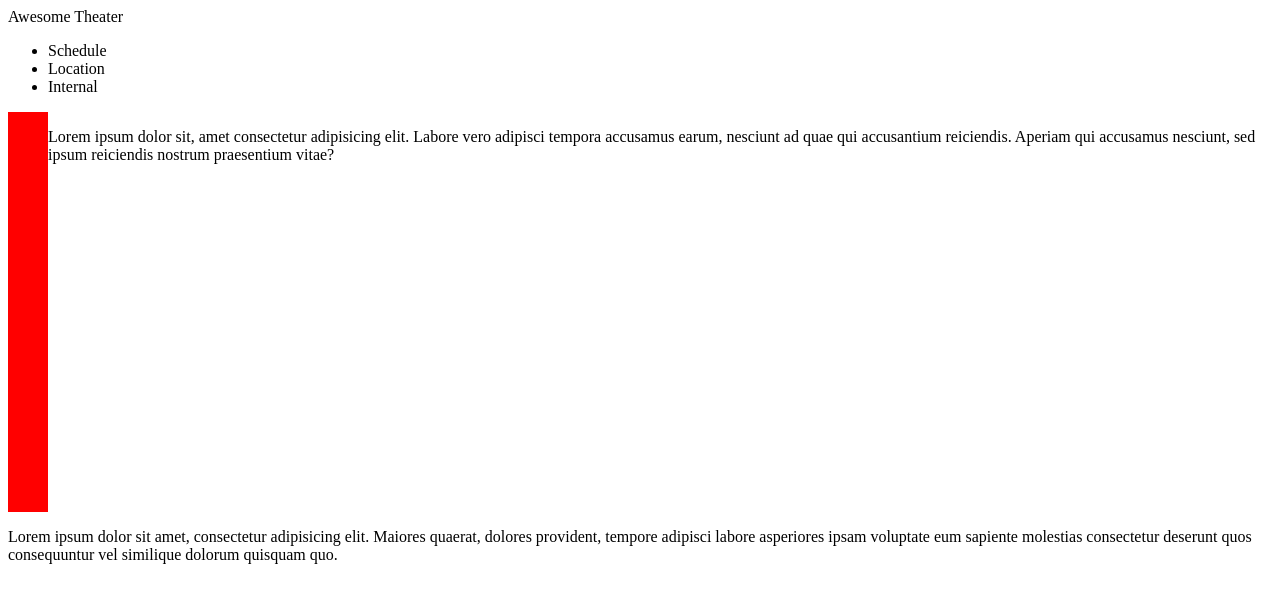
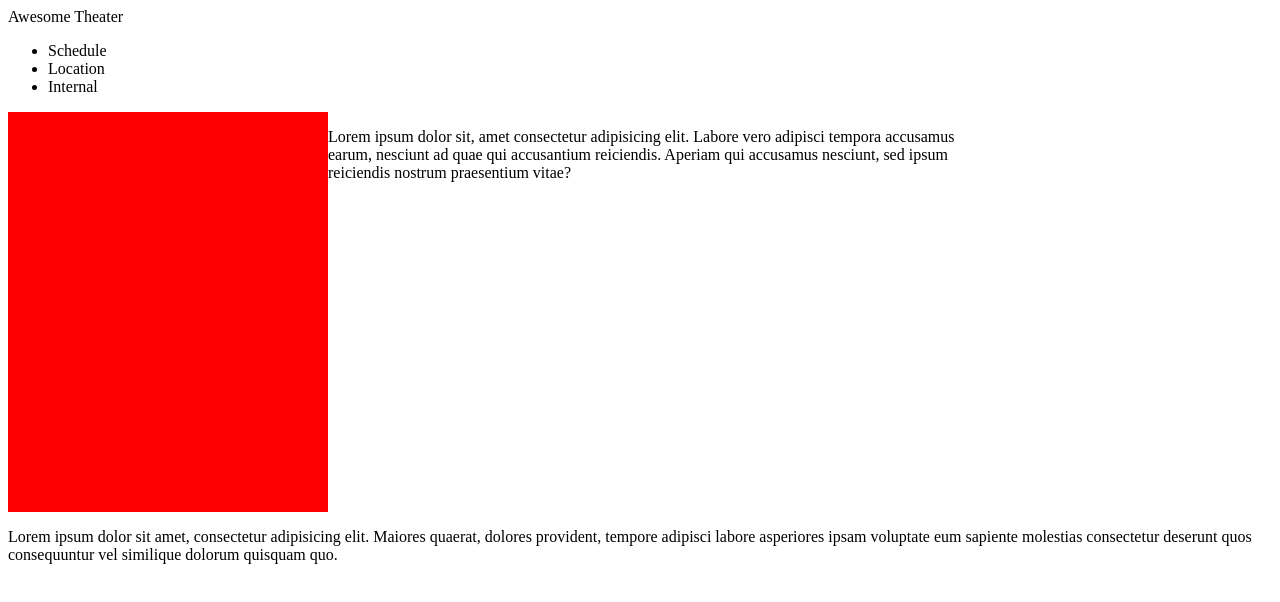
Before and after one commit to KrzFra/angularSchulung, an Angular app: page /location in a window 1280 px wide. Shown: the top 602 px of the page. Built offline with nearby package versions, Linux system fonts and the light colour scheme.

Commit message:
Change width of grid elements
I have set units of width into vw

```diff
--- a/src/app/areas/external/views/location/view/location.component.scss
+++ b/src/app/areas/external/views/location/view/location.component.scss
@@ -7,23 +7,23 @@
 
 
 .map {
-    display: block;
+    width:50vw;
     grid-area: map;
 }
 .description {
 
-    display: block;
+    width:50vw;
     grid-area: description;
 
 }
 
 .aboutUs{
+    width:100vw;
     display: block;
     grid-area: aboutUs;
 }
 
 .grid {
-    width: 100%;
     display: grid;
     grid-template-areas:
         "map description"
```
